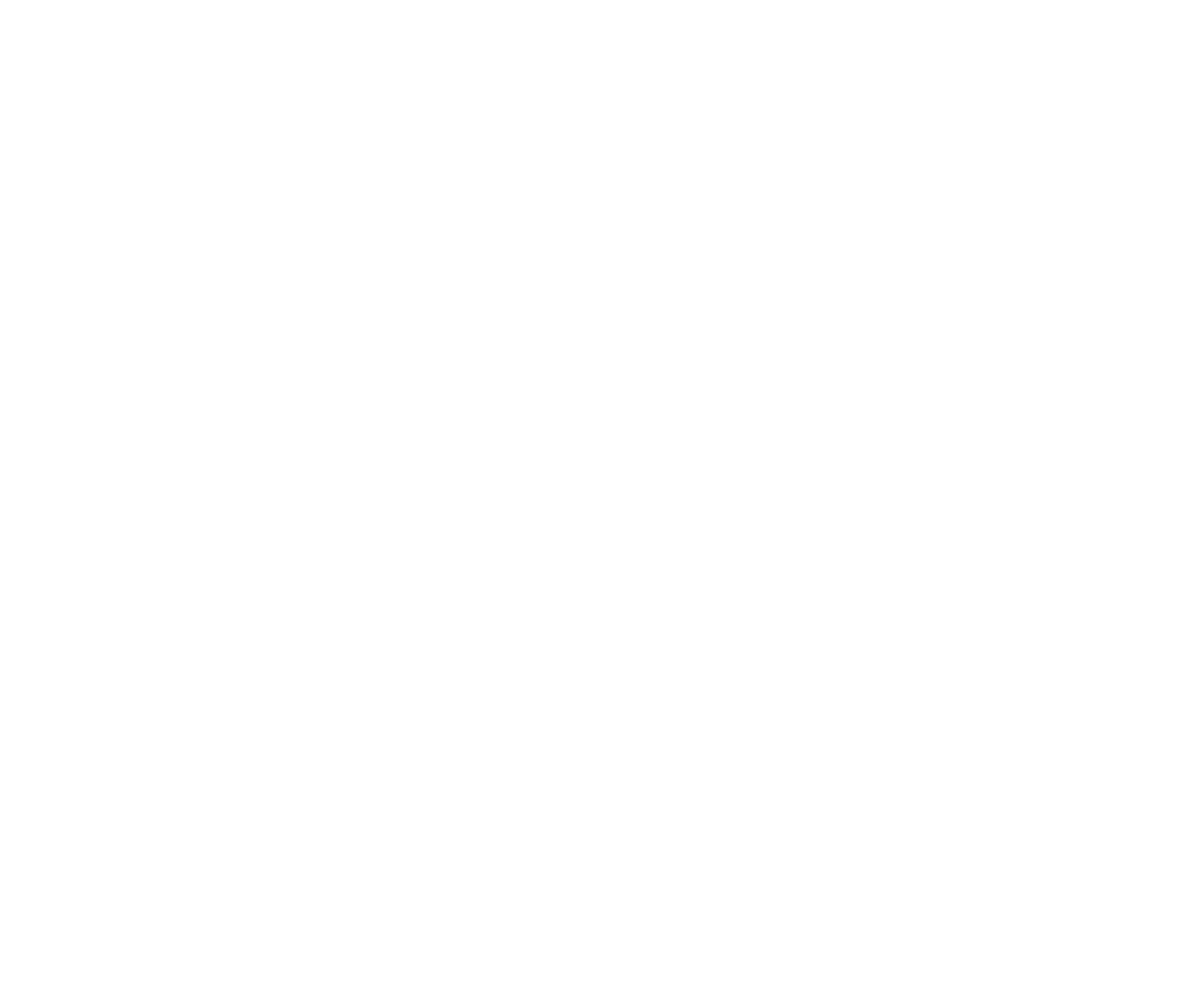
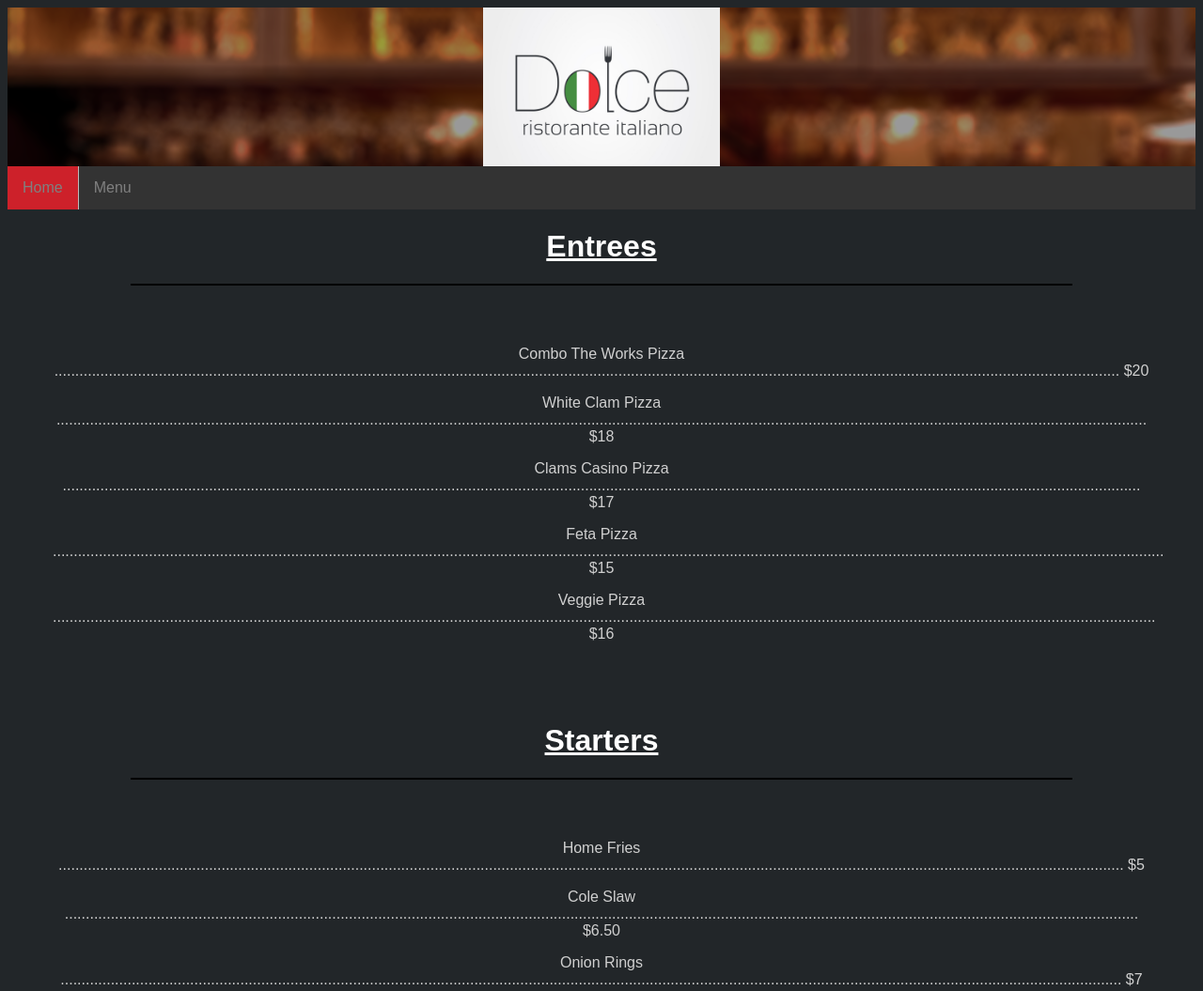
Before and after one commit to bombosocks/Web-and-Mobile, a plain HTML site: page Project 1/menu.html in a window 1280 px wide. Shown: the top 1055 px of the page at 94% size. Before the commit the page ends 800 px from the top, so only its background shows below. Drawn offline with Linux system fonts and the light colour scheme.

Commit message:
proj 1 done

```diff
--- a/Project 1/menu.html
+++ b/Project 1/menu.html
@@ -0,0 +1,49 @@
+<!DOCTYPE html>
+<html lang="en">
+    <head>
+        <meta charset="utf-8">
+        <title>Italian Restaurant</title>
+        <link rel="stylesheet" type="text/css" href="styles.css" />
+    </head>
+    <body>
+        <header>
+                <div id="box">
+                    <a><img id="logo" src="logo.png" alt="logo"></a>
+                </div>
+
+                <nav>
+                    <ul>
+                        <li><a class="active" href="http://solace.ist.rit.edu/~jas6417/140/Project1/">Home</a></li>
+                        <li><a href="http://solace.ist.rit.edu/~jas6417/140/Project1/menu/menu.html">Menu</a></li>
+                    </ul>
+                </nav>
+        </header>
+
+        <h1 style="text-align: center;">Entrees</h1>
+
+        <div style="width:1000px;height:0px;border:1.5px solid #000000;margin: auto;"></div>
+
+        <div class="space">
+            <p style="text-align: center;">Combo The Works Pizza     ...............................................................................................................................................................................................................................................................     $20</p>
+            <p style="text-align: center;">White Clam Pizza    .....................................................................................................................................................................................................................................................................     $18</p>
+            <p style="text-align: center;">Clams Casino Pizza     ..................................................................................................................................................................................................................................................................     $17</p>
+            <p style="text-align: center;">Feta Pizza     ..........................................................................................................................................................................................................................................................................     $15</p>
+            <p style="text-align: center;">Veggie Pizza     ........................................................................................................................................................................................................................................................................     $16</p>
+
+        </div>
+
+        <h1 style="text-align: center;">Starters</h1>
+
+        <div style="width:1000px;height:0px;border:1.5px solid #000000;margin: auto;"></div>
+
+        <div class="space">
+            <p style="text-align: center;">Home Fries     ...............................................................................................................................................................................................................................................................     $5</p>
+            <p style="text-align: center;">Cole Slaw    .................................................................................................................................................................................................................................................................     $6.50</p>
+            <p style="text-align: center;">Onion Rings     ..............................................................................................................................................................................................................................................................     $7</p>
+            <p style="text-align: center;">Mozzarella Sticks     ........................................................................................................................................................................................................................................................     $4</p>
+            <p style="text-align: center;">Garden Salad     .............................................................................................................................................................................................................................................................     $6</p>
+
+        </div>
+
+    </body>
+</html>
--- /dev/null
+++ b/Project 1/styles.css
@@ -0,0 +1,106 @@
+body {
+    background-color: #222629;
+    font-family: Arial, Helvetica, sans-serif;
+    color: #D0D0D0;
+
+}
+  /* unvisited link */
+a:link {
+  color: gray;
+}
+
+/* mouse over link */
+a:hover {
+    color:white;
+}
+
+/* selected link */
+a:active {
+    color: #CD212A;
+}
+
+h1 {
+  font-family: Arial, Helvetica, sans-serif;
+  color: white;
+  text-decoration: underline;
+}
+
+h3 {
+  font-family: Arial, Helvetica, sans-serif;
+  color: #CD212A;
+}
+
+.center {
+  text-align: center;
+  margin-left: 30%;
+  margin-right: 30%;
+}
+
+
+.space {
+  padding: 3em;
+}
+
+/* logo and background */
+#box {
+  background-image: url("bar.png");
+}
+
+#logo {
+  width: 20%;
+  height: 9%;
+  display: block;
+  margin-left: auto;
+  margin-right: auto;
+}
+
+
+/* Nav */
+ul {
+  list-style-type: none;
+  margin: 0;
+  padding: 0;
+  overflow: hidden;
+  background-color: #333;
+}
+
+li {
+  float: left;
+  border-right:1px solid #bbb;
+}
+
+li:last-child {
+  border-right: none;
+}
+
+li a {
+  display: block;
+  color: white;
+  text-align: center;
+  padding: 14px 16px;
+  text-decoration: none;
+}
+
+li a:hover:not(.active) {
+  background-color: #111;
+}
+
+.active {
+  background-color: #CD212A;
+}
+
+/* horizantal images */
+
+.horizim {
+  display: inline-block;
+  margin-left: 5em;
+  margin-right: 5em;
+  height: 20em;
+  width: 10em
+}
+
+#images{
+  text-align:center;
+  padding-top: 3em;
+  padding-bottom: 3em;
+}
--- a/Project 1/styles_proj1.css
+++ /dev/null
@@ -1,47 +0,0 @@
-body {
-    background-color: #222629;
-    font-family: Arial, Helvetica, sans-serif;
-    color: #D0D0D0;
-
-}
-  /* unvisited link */
-a:link {
-  color: gray;
-}
-
-/* visited link */
-a:visited {
-    color: #C45EFF;
-}
-
-/* mouse over link */
-a:hover {
-    color:white;
-}
-
-/* selected link */
-a:active {
-    color: #CD212A;
-}
-
-
-h1 {
-  font-family: Arial, Helvetica, sans-serif;
-  color: white;
-  text-decoration: underline;
-}
-
-h3 {
-  font-family: Arial, Helvetica, sans-serif;
-  color: #CD212A;
-}
-
-#box {
-  background-color: #f3f3f3;
-  padding: 5em;
-}
-
-#logo {
-  width: 10%;
-  height: 5%;
-}
```
Also changed, not shown: Home Page/index.html (renamed from Home Page/index_home.html, +2 -2 lines), Project 1/index.html (added, +36 -0 lines), Project 1/index_proj1.html (deleted, +0 -26 lines), Home Page/styles.css (renamed from Home Page/styles_home.css), Project 1/bar.png (added), midterm/index.html (renamed from midterm/index_mid.html), midterm/styles.css (renamed from midterm/styles_mid.css).
